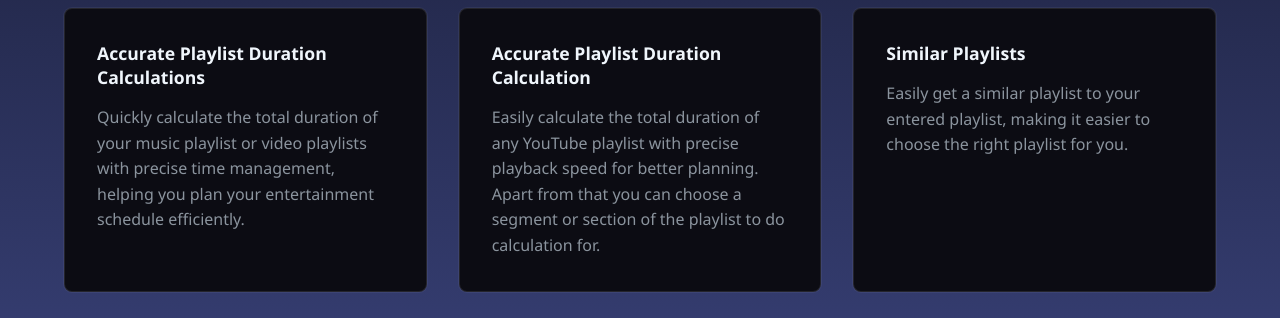
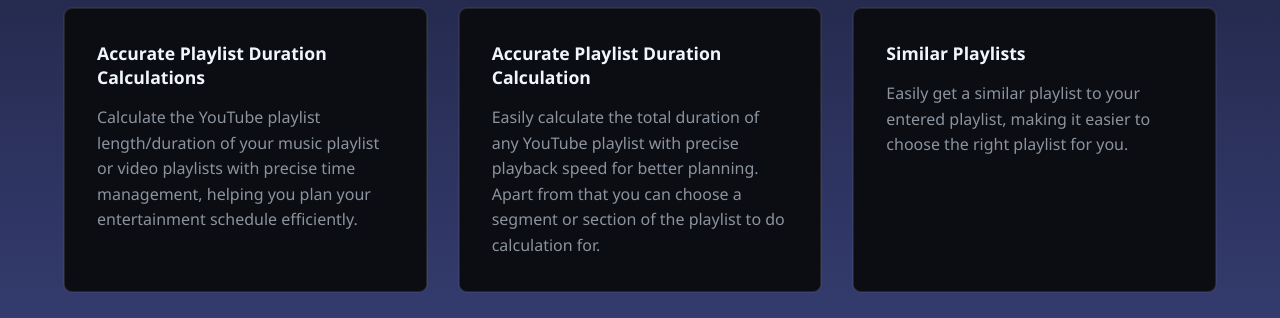
Before and after one commit to Anuragreat/yt-playlist-len-calc, a FastAPI app: page / in a window 1280 px wide. Shown: the part 817-1135 px from the top of the page. Run offline with FastAPI, Linux system fonts and the light colour scheme; parts of the project's set-up code (start-up, migrations or seed data) failed here and were passed over.

Commit message:
Update home.html

```diff
--- a/templates/home.html
+++ b/templates/home.html
@@ -130,7 +130,7 @@
   <div class="container github-cards">
     <div class="card">
       <h3>Accurate Playlist Duration Calculations</h3>
-      <p>Quickly calculate the total duration of your music playlist or video playlists with precise time management, helping you plan your entertainment schedule efficiently.</p>
+      <p>Calculate the YouTube playlist length/duration of your music playlist or video playlists with precise time management, helping you plan your entertainment schedule efficiently.</p>
     </div>
     <div class="card">
       <h3>Accurate Playlist Duration Calculation</h3>
```
